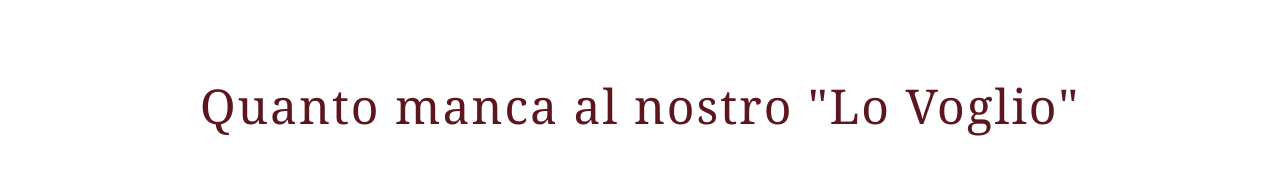
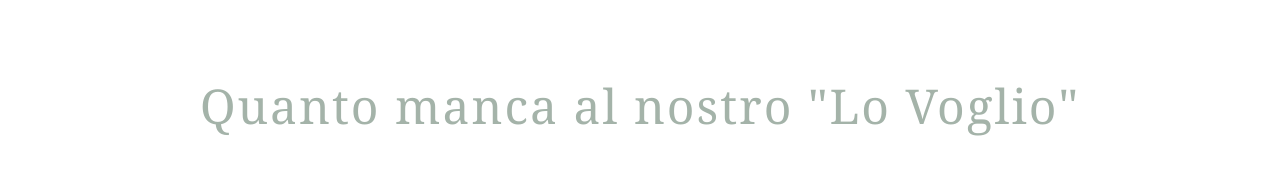
Before and after one commit to checcocav/wedding-villa-bisce, a Next.js app: page / in a window 1280 px wide. Shown: the part 830-1022 px from the top of the page. Built offline with nearby package versions, Linux system fonts and the light colour scheme.

Commit message:
Update LandingClient.tsx

```diff
--- a/app/LandingClient.tsx
+++ b/app/LandingClient.tsx
@@ -241,7 +241,7 @@ export default function LandingClient() {
         <h2 style={{
           fontSize: 'clamp(2rem, 5vw, 3rem)',
           fontWeight: '300',
-          color: '#5C161E',
+          color: '#A4B3A9',
           marginBottom: '60px',
           letterSpacing: '2px'
         }}>
```
